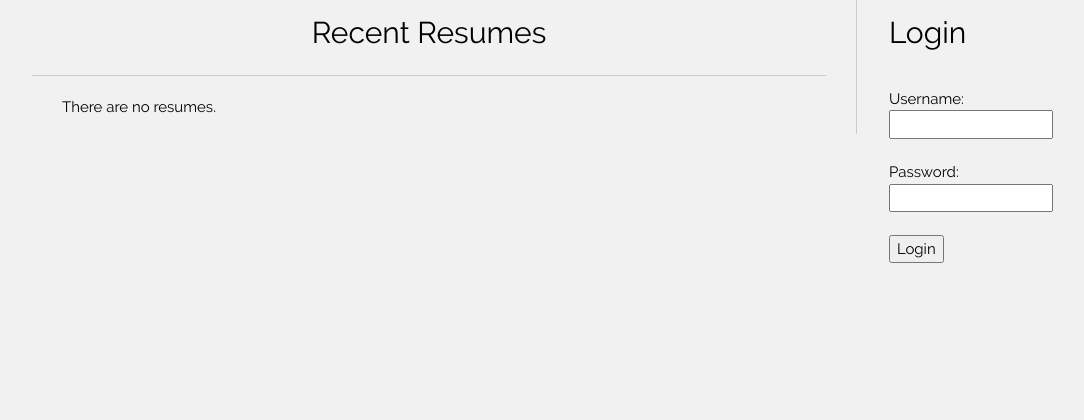
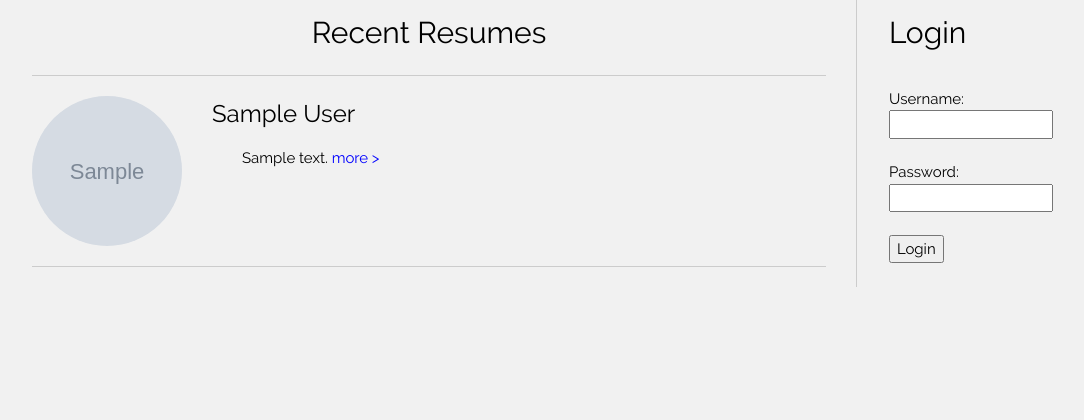
Before and after one commit to Behnam-RK/Resume-Hub, a Django app: page / in a window 1280 px wide. Shown: the part 182-602 px from the top of the page, without its empty margins (74-1158 px from the left). Before the commit the page ends 445 px from the top, so only its background shows below. Run offline with Django 3.2, Linux system fonts and the light colour scheme; tables that the repository leaves empty hold one stand-in row (values such as "Sample post"); grey boxes marked "Sample" are stand-in pictures.

Commit message:
Bugs fixed!

```diff
--- a/hub/views.py
+++ b/hub/views.py
@@ -27,8 +27,9 @@ def index(request):
     if len(resumes) > 20:
         resumes = resumes[:20]
 
-    resumes = [to_dict(resume) for resume in resumes]
-    data['resumes'] = resumes
+    resumes = [to_dict(resume) for resume in resumes if resume.resume_file]
+    if len(resumes) > 0:
+        data['resumes'] = resumes
 
     return render(request, 'hub/index.html', context=data)
 
--- a/templates/hub/index.html
+++ b/templates/hub/index.html
@@ -7,7 +7,7 @@
     Recent Resumes
 </h2>
 <hr style="border-top: 1px solid #cccccc;">
-  {% if resumes.count > 0 %}
+  {% if resumes %}
       {% for resume in resumes %}
           {% if resume.resume_file %}
               <div style="min-height: 150px;">
```
